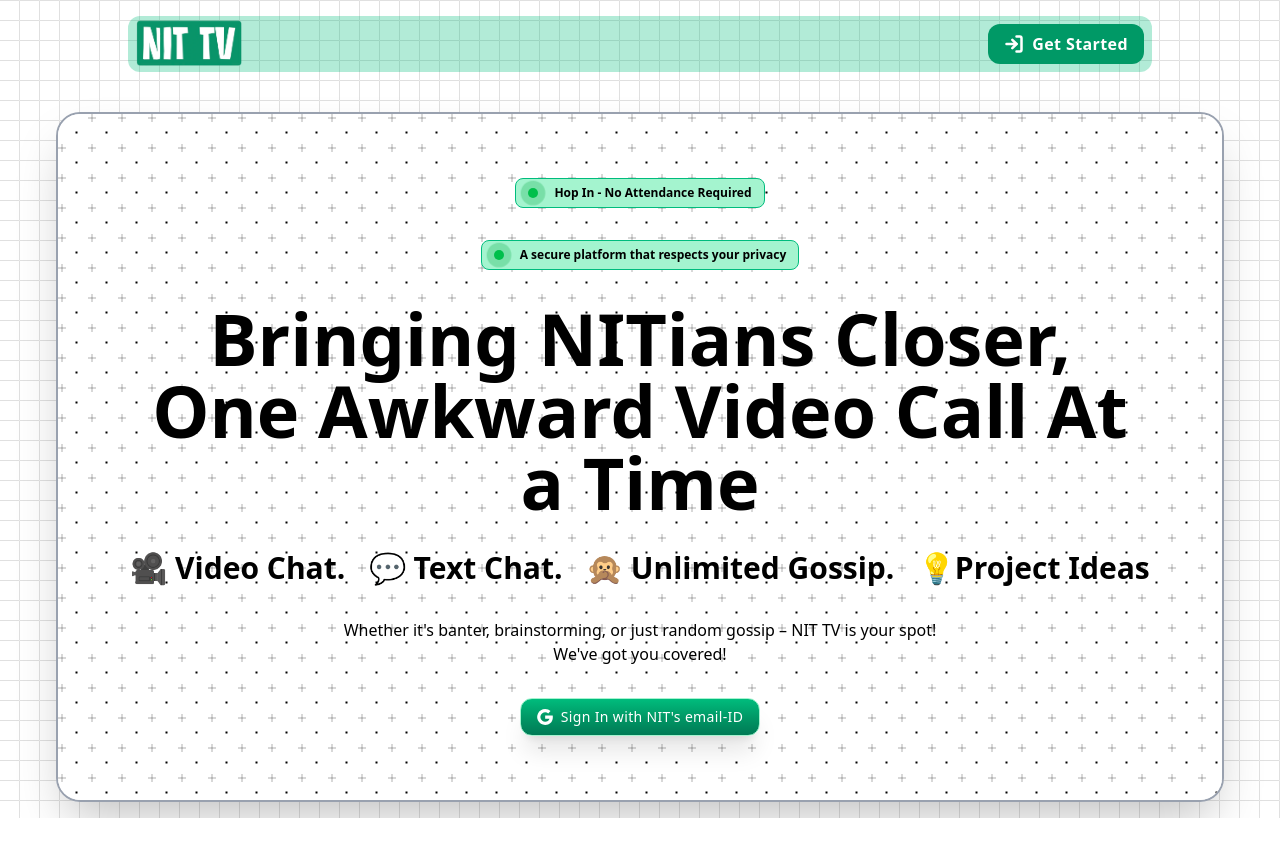
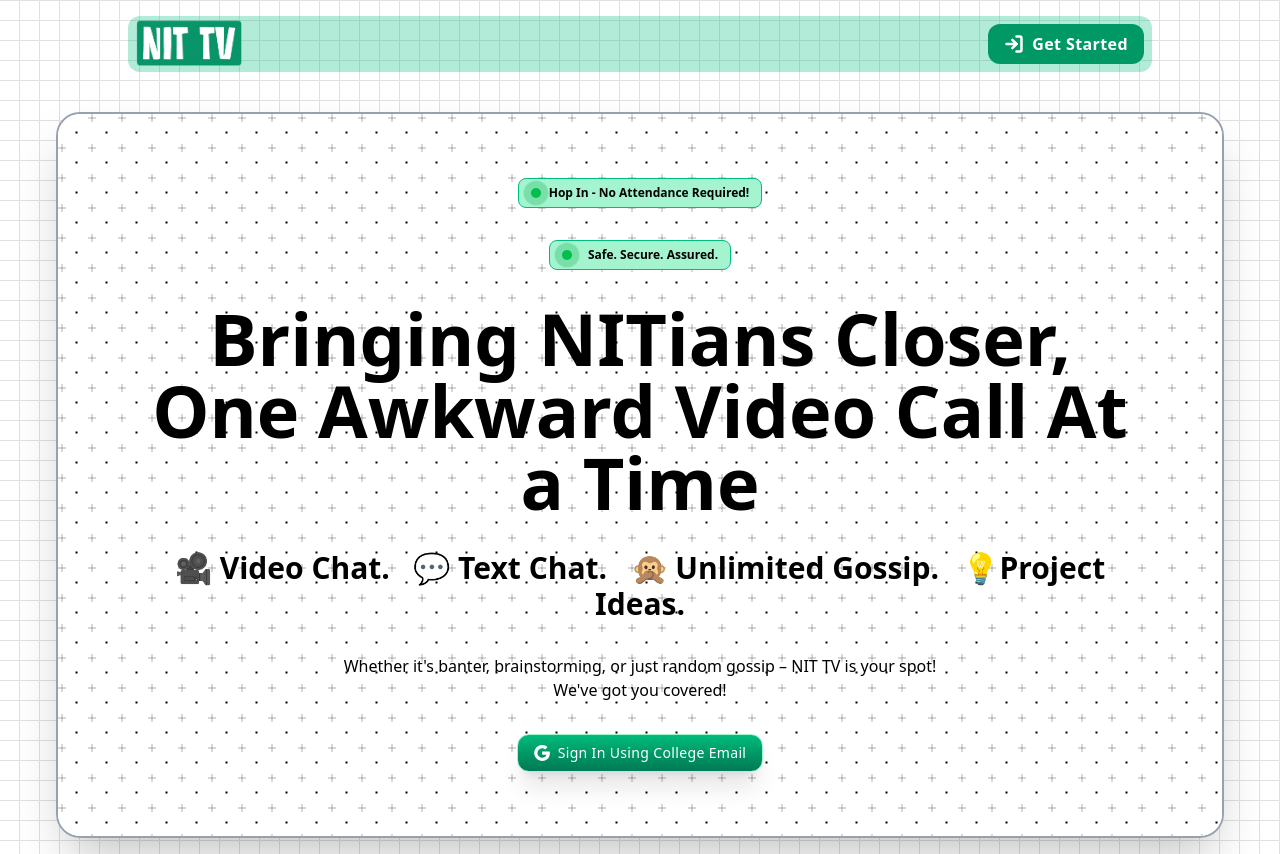
Before and after one commit to ipratiik/Nit-Tv, a React (Vite) app in the folder frontEnd/: page / in a window 1280 px wide. Before the commit the page ends 818 px from the top, so only its background shows below. Built offline with nearby package versions, Linux system fonts and the light colour scheme; no server answers.

Commit message:
Change in Home.jsx

```diff
--- a/frontEnd/src/Components/Home/Home.jsx
+++ b/frontEnd/src/Components/Home/Home.jsx
@@ -1,6 +1,6 @@
-import React, { useState, useEffect } from 'react';
-import { Link } from 'react-router-dom';
-import { initializeApp } from 'firebase/app';
+import React, { useState, useEffect } from "react";
+import { Link } from "react-router-dom";
+import { initializeApp } from "firebase/app";
 import {
   getAuth,
   GoogleAuthProvider,
@@ -10,11 +10,11 @@ import {
   setPersistence,
   browserLocalPersistence,
   updateProfile,
-} from 'firebase/auth';
+} from "firebase/auth";
 
-import { LogIn, LogOut } from 'lucide-react';
-import { Toaster, toast } from 'react-hot-toast';
-import avatarIMG from "../../../public/avatar.png"
+import { LogIn, LogOut } from "lucide-react";
+import { Toaster, toast } from "react-hot-toast";
+import avatarIMG from "../../../public/avatar.png";
 
 const firebaseConfig = {
   apiKey: import.meta.env.VITE_FIREBASE_API_KEY,
@@ -26,8 +26,6 @@ const firebaseConfig = {
   measurementId: import.meta.env.VITE_FIREBASE_MEASUREMENT_ID,
 };
 
-
-
 // Initialize Firebase
 const app = initializeApp(firebaseConfig);
 const auth = getAuth(app);
@@ -38,25 +36,25 @@ setPersistence(auth, browserLocalPersistence).catch(console.error);
 
 export default function Home() {
   const [user, setUser] = useState(null);
-  const [error, setError] = useState('');
+  const [error, setError] = useState("");
 
   useEffect(() => {
-    toast.success("Please wait while we check for login", {
+    toast.success("Checking For Login!", {
       duration: 3000,
     });
-  }, [])
+  }, []);
 
   //  Keep user logged in even after refresh
   useEffect(() => {
     const unsubscribe = onAuthStateChanged(auth, (loggedInUser) => {
       if (loggedInUser) {
         setUser(loggedInUser);
-        toast.success("Login found enjoy NIT TV", {
+        toast.success("Login Found.", {
           duration: 2000,
         });
       } else {
         setUser(null);
-        toast.error("No Login found, please use gmail to continue", {
+        toast.error("No Login Found. Please Login!", {
           duration: 2000,
         });
       }
@@ -66,7 +64,6 @@ export default function Home() {
   }, []);
 
   const handleGoogleLogin = async () => {
-
     try {
       const result = await signInWithPopup(auth, provider);
       const email = result.user.email;
@@ -109,26 +106,23 @@ export default function Home() {
 
       if (!isValid) {
         await signOut(auth);
-        toast.error('Only NITs emil ID allowed');
+        toast.error("Only NITs Email Allowed.");
         return false; // Indicate failure
       }
 
       setUser(result.user);
-      setError(''); // Clear any previous errors
+      setError(""); // Clear any previous errors
       toast.success(`Welcome, ${result.user.displayName}.`);
-
-    }
-
-    catch (err) {
-      setError('Login failed. Try again.');
-      toast.error('Login Failed! Try Again!');
+    } catch (err) {
+      setError("Login failed. Try again.");
+      toast.error("Login Failed. Try Again!");
     }
   };
 
   const handleLogout = async () => {
     await signOut(auth);
     setUser(null);
-    toast.success('Signed Out Successfully!');
+    toast.success("Signed Out Successfully.");
   };
 
   return (
@@ -155,8 +149,9 @@ export default function Home() {
             />
           </Link>
           <button
-            className={`${user ? 'bg-red-500' : 'bg-emerald-600'
-              } m-2 inline-flex cursor-pointer items-center justify-center gap-2 rounded-xl px-4 tracking-wide text-white`}
+            className={`${
+              user ? "bg-red-500" : "bg-emerald-600"
+            } m-2 inline-flex cursor-pointer items-center justify-center gap-2 rounded-xl px-4 tracking-wide text-white`}
             onClick={user ? handleLogout : handleGoogleLogin}
           >
             {user ? (
@@ -210,13 +205,13 @@ export default function Home() {
           </div>
           {!user && (
             <>
-              <div className="z-10 inline-flex w-fit items-center gap-4 rounded-lg border border-emerald-500 bg-emerald-200 px-3 py-1.5">
+              <div className="z-10 inline-flex w-fit items-center gap-2 rounded-lg border border-emerald-500 bg-emerald-200 px-3 py-1.5">
                 <div className="relative size-2.5 rounded-full bg-green-500">
                   <span className="ping-large absolute inset-0 rounded-full bg-green-600" />
                 </div>
 
                 <p className="text-xs font-bold text-black">
-                  Hop In - No Attendance Required
+                  Hop In - No Attendance Required!
                 </p>
               </div>
               <div className="z-10 inline-flex w-fit items-center gap-4 rounded-lg border border-emerald-500 bg-emerald-200 px-3 py-1.5">
@@ -225,7 +220,7 @@ export default function Home() {
                 </div>
 
                 <p className="text-xs font-bold text-black">
-                  A secure platform that respects your privacy
+                  Safe. Secure. Assured.
                 </p>
               </div>
             </>
@@ -248,13 +243,14 @@ export default function Home() {
             </p>
           )}
           <p className="z-10 hidden max-w-5xl text-center text-3xl font-bold md:block">
-            🎥 Video Chat. &nbsp; 💬 Text Chat. &nbsp; 🙊 Unlimited Gossip. &nbsp; 💡Project Ideas
+            🎥 Video Chat. &nbsp; 💬 Text Chat. &nbsp; 🙊 Unlimited Gossip.
+            &nbsp; 💡Project Ideas.
           </p>
           <div className="z-10 flex flex-col gap-2 text-center text-xl font-bold md:hidden">
             <p>🎥 Video Chat.</p>
             <p>💬 Text Chat.</p>
             <p>🙊 Unlimited Gossip.</p>
-            <p>💡 Project Ideas</p>
+            <p>💡 Project Ideas.</p>
           </div>
           <p className="text-xm z-10 max-w-5xl text-center font-bold md:hidden">
             Feeling adventurous? Join random NITians in surprise chat rooms and
@@ -295,7 +291,7 @@ export default function Home() {
                 </svg>
 
                 <p className="text-sm tracking-wide text-white">
-                  Sign In with NIT's email-ID
+                  Sign In Using College Email
                 </p>
               </button>
               {/* <button className="z-10 flex cursor-pointer items-center gap-2 rounded-xl border border-emerald-200 bg-gradient-to-b from-emerald-500 via-emerald-600 to-emerald-700 px-4 py-2 font-medium text-white shadow-xl hover:shadow-2xl">
```
